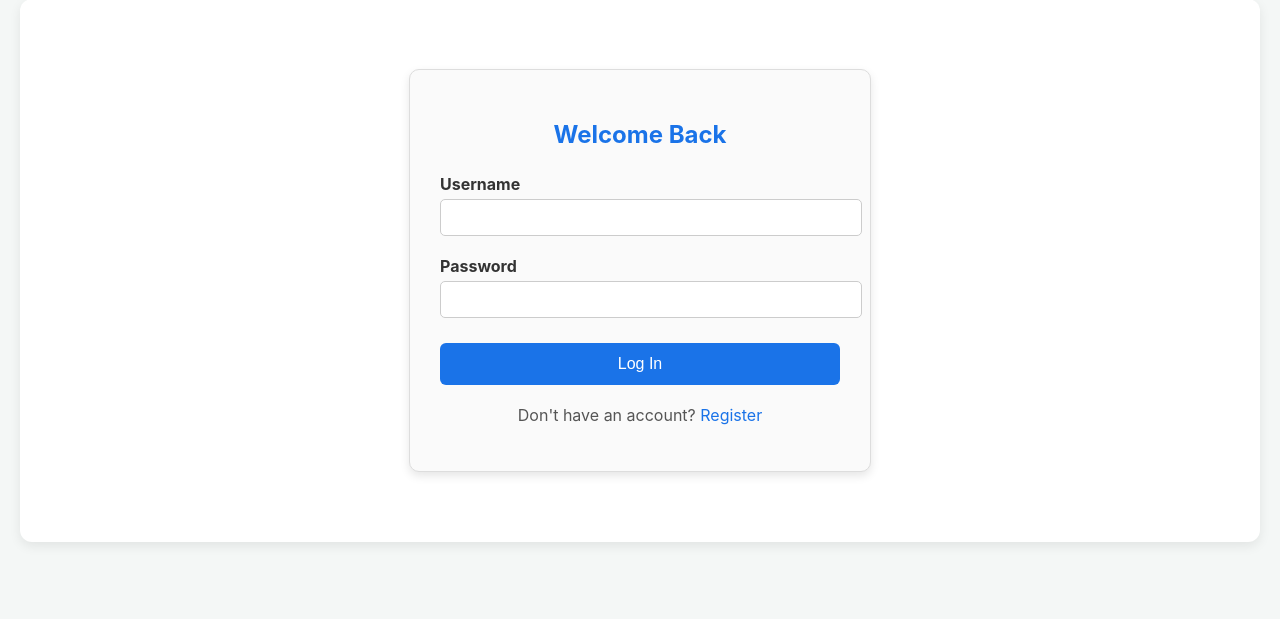
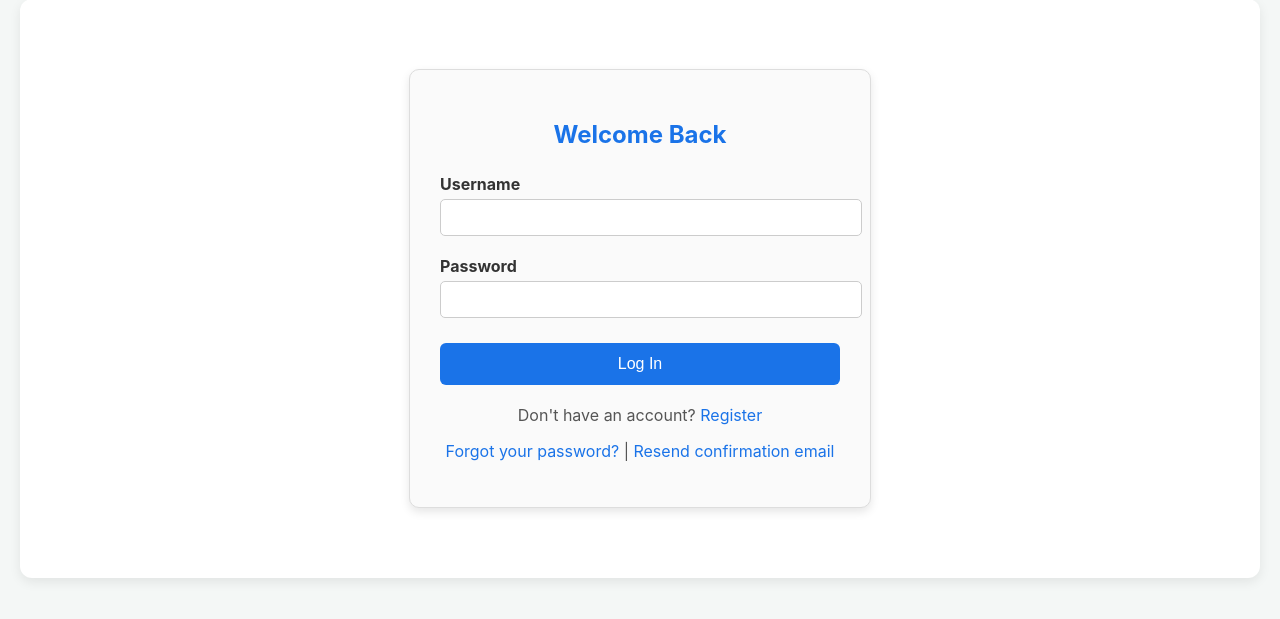
Before and after one commit to resilere/bill_split_app, a Flask app: page /login in a window 1280 px wide. Shown: the part 81-700 px from the top of the page. Run offline with Flask 3, Linux system fonts and the light colour scheme; data that the repository does not hold is empty; some libraries are stand-ins or nearby versions.

Commit message:
Migrate signup/login email flows to Supabase Auth
Replaces the Flask-Mail/itsdangerous email verification and password
reset flow with Supabase Auth (GoTrue), which sends confirmation and
recovery emails itself. Adds email/password fields to register, an
auth_uid mapping column on users, and a client-side password reset
page that reads Supabase's recovery token from the URL fragment.

Requires SUPABASE_URL and SUPABASE_ANON_KEY env vars, and /login and
/reset_password added to Supabase's auth redirect allow list.

```diff
--- a/app.py
+++ b/app.py
@@ -1,6 +1,8 @@
 from flask import Flask, render_template, request, redirect, url_for, flash, g, send_from_directory
 from flask_login import LoginManager, UserMixin, login_user, login_required, logout_user
 from werkzeug.security import generate_password_hash, check_password_hash
+from werkzeug.middleware.proxy_fix import ProxyFix
+import requests
 import os
 from dotenv import load_dotenv
 import pytesseract
@@ -33,6 +35,16 @@ app.config['SECRET_KEY'] = os.environ.get('SECRET_KEY', 'a_secret_key_for_dev')
 app.config['UPLOAD_FOLDER'] = 'uploads'
 os.makedirs(app.config['UPLOAD_FOLDER'], exist_ok=True)
 
+# Render terminates TLS in front of gunicorn; without this, url_for(_external=True)
+# would generate http:// links in emails instead of https://.
+app.wsgi_app = ProxyFix(app.wsgi_app, x_proto=1, x_host=1)
+
+# Supabase Auth (GoTrue) - handles signup confirmation emails, password reset
+# emails, and credential verification. The anon key is Supabase's public key,
+# safe to use here and to embed client-side (see reset_password.html).
+SUPABASE_URL = os.environ.get('SUPABASE_URL')
+SUPABASE_ANON_KEY = os.environ.get('SUPABASE_ANON_KEY')
+
 login_manager = LoginManager()
 login_manager.login_view = "login"
 login_manager.init_app(app)
@@ -45,6 +57,27 @@ class User(UserMixin):
 # Legacy shared password, used as a one-time fallback for accounts that
 # predate per-user password hashes (see /login).
 LEGACY_PASSWORD = os.environ.get("APP_PASSWORD")
+
+
+def supabase_auth(method, path, **kwargs):
+    """Call Supabase's GoTrue REST API. Returns (status_code, json_body).
+    Returns a synthetic 503 if Supabase isn't configured or unreachable, so
+    callers can always treat the result as (status, dict)."""
+    if not SUPABASE_URL or not SUPABASE_ANON_KEY:
+        return 503, {"error_description": "Auth service not configured."}
+    headers = {
+        'apikey': SUPABASE_ANON_KEY,
+        'Authorization': f'Bearer {SUPABASE_ANON_KEY}',
+        'Content-Type': 'application/json',
+    }
+    headers.update(kwargs.pop('headers', {}))
+    try:
+        resp = requests.request(method, f'{SUPABASE_URL}/auth/v1{path}', headers=headers, timeout=10, **kwargs)
+        return resp.status_code, resp.json()
+    except Exception as e:
+        logging.error(f"Supabase auth request failed: {e}")
+        return 503, {"error_description": "Auth service unavailable."}
+
 
 @login_manager.user_loader
 def load_user(user_id):
@@ -61,10 +94,22 @@ def login():
 
         db = get_db()
         cursor = get_cursor()
-        cursor.execute('SELECT id, name, password_hash FROM users WHERE id = %s', (username,))
+        cursor.execute('SELECT id, name, email, auth_uid, password_hash FROM users WHERE id = %s', (username,))
         row = cursor.fetchone()
 
-        if row and row['password_hash'] is None and LEGACY_PASSWORD and password == LEGACY_PASSWORD:
+        if row and row['auth_uid'] and row['email']:
+            status, data = supabase_auth('POST', '/token?grant_type=password',
+                                          json={'email': row['email'], 'password': password})
+            if status == 200:
+                login_user(User(row['id'], row['name']))
+                return redirect(url_for("history"))
+            err = (data.get('error_description') or data.get('msg') or '').lower()
+            if 'confirm' in err:
+                flash("Please confirm your email before logging in. "
+                      "Use 'Resend confirmation email' below if you need a new link.")
+            else:
+                flash("Invalid username or password")
+        elif row and row['password_hash'] is None and row['auth_uid'] is None and LEGACY_PASSWORD and password == LEGACY_PASSWORD:
             new_hash = generate_password_hash(password)
             cursor.execute('UPDATE users SET password_hash = %s WHERE id = %s', (new_hash, row['id']))
             db.commit()
@@ -81,11 +126,15 @@ def login():
 def register():
     if request.method == "POST":
         username = request.form["username"].strip()
+        email = request.form["email"].strip().lower()
         password = request.form["password"]
         confirm_password = request.form["confirm_password"]
 
-        if not username or not password:
-            flash("Username and password are required.")
+        if not username or not password or not email:
+            flash("Username, email, and password are required.")
+            return render_template("register.html")
+        if not re.match(r'^[^@\s]+@[^@\s]+\.[^@\s]+$', email):
+            flash("Please enter a valid email address.")
             return render_template("register.html")
         if len(password) < 6:
             flash("Password must be at least 6 characters.")
@@ -106,15 +155,60 @@ def register():
             flash("Username already taken.")
             return render_template("register.html")
 
+        cursor.execute('SELECT id FROM users WHERE email = %s', (email,))
+        if cursor.fetchone():
+            flash("An account with that email already exists.")
+            return render_template("register.html")
+
+        status, data = supabase_auth('POST', f"/signup?redirect_to={url_for('login', _external=True)}",
+                                      json={'email': email, 'password': password})
+        if status >= 400:
+            flash(data.get('msg') or data.get('error_description') or "Could not create account.")
+            return render_template("register.html")
+
+        # /signup returns either {"user": {...}, "session": ...} (autoconfirm)
+        # or the user object directly (confirmation required)
+        user = data.get('user', data)
+        if user.get('identities') == []:
+            flash("An account with that email already exists. Try logging in or resetting your password.")
+            return render_template("register.html")
+
         cursor.execute(
-            'INSERT INTO users (id, name, password_hash) VALUES (%s, %s, %s)',
-            (user_id, username, generate_password_hash(password))
+            'INSERT INTO users (id, name, email, auth_uid) VALUES (%s, %s, %s, %s)',
+            (user_id, username, email, user.get('id'))
         )
         db.commit()
-        flash("Account created! You can now log in.", "success")
+        flash("Account created! Check your email for a confirmation link before logging in.", "success")
         return redirect(url_for("login"))
 
     return render_template("register.html")
+
+
+@app.route("/resend_verification", methods=["GET", "POST"])
+def resend_verification():
+    if request.method == "POST":
+        email = request.form.get("email", "").strip().lower()
+        supabase_auth('POST', '/resend', json={'type': 'signup', 'email': email})
+        flash("If that email is registered and not yet confirmed, a new confirmation link has been sent.", "success")
+        return redirect(url_for("login"))
+    return render_template("resend_verification.html")
+
+
+@app.route("/forgot_password", methods=["GET", "POST"])
+def forgot_password():
+    if request.method == "POST":
+        email = request.form.get("email", "").strip().lower()
+        supabase_auth('POST', f"/recover?redirect_to={url_for('reset_password', _external=True)}",
+                       json={'email': email})
+        flash("If that email is registered, a password reset link has been sent.", "success")
+        return redirect(url_for("login"))
+    return render_template("forgot_password.html")
+
+
+@app.route("/reset_password")
+def reset_password():
+    return render_template("reset_password.html",
+                            supabase_url=SUPABASE_URL, supabase_anon_key=SUPABASE_ANON_KEY)
 
 
 # If Tesseract is not in your PATH, you might need to specify its path
@@ -132,6 +226,9 @@ def init_db():
         );
     """
     pg_users_alter = "ALTER TABLE users ADD COLUMN IF NOT EXISTS password_hash TEXT;"
+    pg_users_alter_email = "ALTER TABLE users ADD COLUMN IF NOT EXISTS email TEXT UNIQUE;"
+    pg_users_alter_verified = "ALTER TABLE users ADD COLUMN IF NOT EXISTS email_verified BOOLEAN NOT NULL DEFAULT TRUE;"
+    pg_users_alter_auth_uid = "ALTER TABLE users ADD COLUMN IF NOT EXISTS auth_uid UUID UNIQUE;"
     pg_receipts = """
         CREATE TABLE IF NOT EXISTS receipts (
             id SERIAL PRIMARY KEY,
@@ -163,6 +260,9 @@ def init_db():
             cur = conn.cursor()
             cur.execute(pg_users)
             cur.execute(pg_users_alter)
+            cur.execute(pg_users_alter_email)
+            cur.execute(pg_users_alter_verified)
+            cur.execute(pg_users_alter_auth_uid)
             cur.execute(pg_receipts)
             cur.execute(pg_items)
             # default users (use ON CONFLICT DO NOTHING)
--- a/requirements.txt
+++ b/requirements.txt
@@ -1,6 +1,7 @@
 # --- Core dependencies ---
 Flask==3.0.3
 Flask-Login==0.6.3
+requests==2.32.3
 gunicorn==23.0.0
 
 # --- For working with PDFs and images ---
--- a/templates/login.html
+++ b/templates/login.html
@@ -29,5 +29,10 @@
     </form>
 
     <p style="text-align: center; margin-top: 20px; color: #555;">Don't have an account? <a href="{{ url_for('register') }}" style="color: #1a73e8; text-decoration: none;">Register</a></p>
+    <p style="text-align: center; margin-top: 10px; color: #555;">
+        <a href="{{ url_for('forgot_password') }}" style="color: #1a73e8; text-decoration: none;">Forgot your password?</a>
+        |
+        <a href="{{ url_for('resend_verification') }}" style="color: #1a73e8; text-decoration: none;">Resend confirmation email</a>
+    </p>
 </div>
 {% endblock %}
```
Also changed, not shown: templates/forgot_password.html (added, +23 -0 lines), templates/register.html (+7 -0 lines), templates/resend_verification.html (added, +23 -0 lines), templates/reset_password.html (added, +99 -0 lines).
